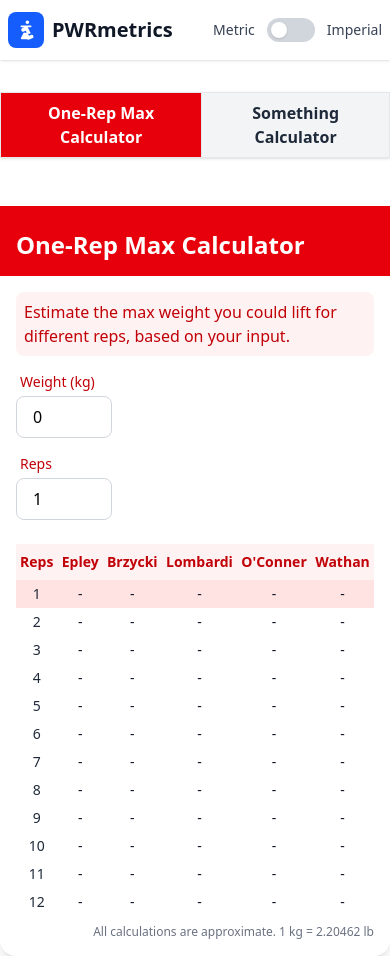
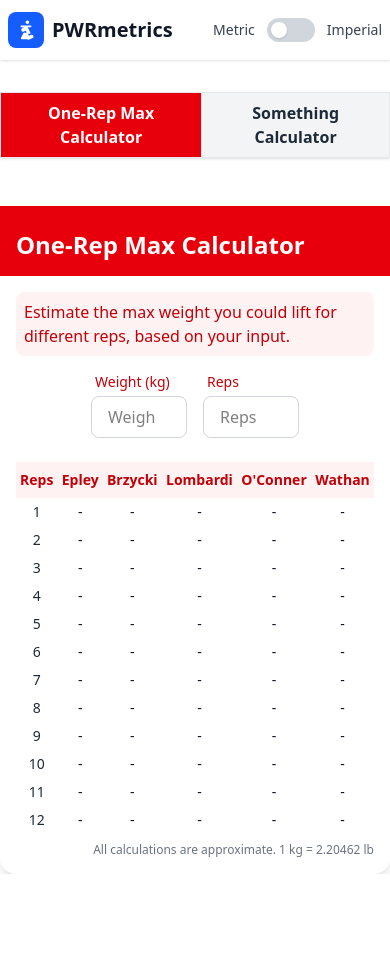
Before and after one commit to ZzyzxIsAlreadyTaken/pwrmetrics, a React (Vite) app: page / in a window 390 px wide. After the commit the page ends 874 px from the top, so only its background shows below. Built offline with nearby package versions, Linux system fonts and the light colour scheme.

Commit message:
Change input fields to one row on mobile - changed input to string to fix 0 bug

```diff
--- a/src/components/StrengthCalculator.tsx
+++ b/src/components/StrengthCalculator.tsx
@@ -9,44 +9,30 @@ const KG_TO_LB = 2.20462;
 export const STRENGTH_COLOR = "bg-red-600";
 
 function StrengthCalculator({ unit }: StrengthCalculatorProps) {
-  const [weight, setWeight] = React.useState(0); // always store as kg internally
-  const [reps, setReps] = React.useState(1);
-  const [inputValue, setInputValue] = React.useState(0); // what user sees in the input
+  // Use string state for inputs
+  const [weightInput, setWeightInput] = React.useState("");
+  const [repsInput, setRepsInput] = React.useState("");
   const [lastUnit, setLastUnit] = React.useState(unit);
 
-  // Update inputValue when unit or weight changes
+  // Convert input to numbers for calculations
+  const weight = parseFloat(weightInput);
+  const reps = parseInt(repsInput, 10);
+  const weightValid = !isNaN(weight) && weight > 0;
+  const repsValid = !isNaN(reps) && reps > 0;
+
+  // Update input values when unit changes
   useEffect(() => {
     if (unit === lastUnit) return;
-    // Convert input value to new unit
-    if (unit === "imperial") {
-      setInputValue(Number((weight * KG_TO_LB).toFixed(2)));
-    } else {
-      setInputValue(Number((weight / KG_TO_LB).toFixed(2)));
+    if (weightValid) {
+      if (unit === "imperial") {
+        setWeightInput((weight * KG_TO_LB).toFixed(2));
+      } else {
+        setWeightInput((weight / KG_TO_LB).toFixed(2));
+      }
     }
     setLastUnit(unit);
     // eslint-disable-next-line
   }, [unit]);
-
-  // Keep inputValue in sync with weight if unit doesn't change
-  useEffect(() => {
-    if (unit === "imperial") {
-      setInputValue(Number((weight * KG_TO_LB).toFixed(2)));
-    } else {
-      setInputValue(Number(weight.toFixed(2)));
-    }
-    // eslint-disable-next-line
-  }, [weight]);
-
-  // Handle input change
-  function handleWeightChange(e: React.ChangeEvent<HTMLInputElement>) {
-    const val = Number(e.target.value);
-    setInputValue(val);
-    if (unit === "imperial") {
-      setWeight(Number((val / KG_TO_LB).toFixed(4)));
-    } else {
-      setWeight(val);
-    }
-  }
 
   // Epley, Brzycki, Lombardi, O'Conner, Wathan formulas
   const formulas = [
@@ -80,21 +66,25 @@ function StrengthCalculator({ unit }: StrengthCalculatorProps) {
   // Probable reps list (1-12 or up to reps if reps > 12)
   const maxRows = 12;
   const probableReps = Array.from(
-    { length: Math.max(maxRows, reps) },
+    { length: Math.max(maxRows, repsValid ? reps : 1) },
     (_, i) => i + 1
   );
 
   // Calculate 1RM for each formula (in kg)
-  const oneRMs = formulas.map((f) => f.calc1RM(weight, reps));
+  const oneRMs =
+    weightValid && repsValid
+      ? formulas.map((f) => f.calc1RM(weight, reps))
+      : Array(formulas.length).fill(undefined);
 
   // Display results in selected unit
-  function display(val: number) {
+  function display(val: number | undefined) {
+    if (typeof val !== "number" || isNaN(val)) return "-";
     return unit === "imperial" ? (val * KG_TO_LB).toFixed(1) : val.toFixed(1);
   }
 
   // Only show up to 12 rows, but allow scrolling if more
   const visibleRows = probableReps; // show all rows up to reps
-  const showScroll = reps > maxRows;
+  const showScroll = repsValid && reps > maxRows;
 
   return (
     <div className="bg-white rounded-2xl shadow-lg w-full max-w-2xl mx-auto sm:min-w-[500px]">
@@ -112,7 +102,7 @@ function StrengthCalculator({ unit }: StrengthCalculatorProps) {
           Estimate the max weight you could lift for different reps, based on
           your input.
         </div>
-        <div className="flex flex-col sm:flex-row gap-4 justify-center mb-6">
+        <div className="flex flex-row gap-4 justify-center mb-6">
           <div className="flex flex-col items-start">
             <label
               className="text-red-700 font-medium text-sm mb-1 ml-1"
@@ -124,8 +114,8 @@ function StrengthCalculator({ unit }: StrengthCalculatorProps) {
               id="weight-input"
               type="number"
               min={1}
-              value={inputValue}
-              onChange={handleWeightChange}
+              value={weightInput}
+              onChange={(e) => setWeightInput(e.target.value)}
               placeholder={unit === "imperial" ? "Weight (lb)" : "Weight (kg)"}
               className="px-4 py-2 rounded-lg border border-gray-300 focus:border-red-600 focus:outline-none text-base w-24 sm:w-28"
             />
@@ -141,8 +131,8 @@ function StrengthCalculator({ unit }: StrengthCalculatorProps) {
               id="reps-input"
               type="number"
               min={1}
-              value={reps}
-              onChange={(e) => setReps(Number(e.target.value))}
+              value={repsInput}
+              onChange={(e) => setRepsInput(e.target.value)}
               placeholder="Reps"
               className="px-4 py-2 rounded-lg border border-gray-300 focus:border-red-600 focus:outline-none text-base w-24 sm:w-28"
             />
@@ -170,7 +160,9 @@ function StrengthCalculator({ unit }: StrengthCalculatorProps) {
                 {visibleRows.map((r) => (
                   <tr
                     key={r}
-                    className={r === reps ? "bg-red-100" : "hover:bg-red-50"}
+                    className={
+                      repsValid && r === reps ? "bg-red-100" : "hover:bg-red-50"
+                    }
                   >
                     <td className="py-1 px-1 font-medium text-gray-800 text-center">
                       {r}
@@ -180,7 +172,7 @@ function StrengthCalculator({ unit }: StrengthCalculatorProps) {
                         key={f.name}
                         className="py-1 px-1 text-center text-gray-900"
                       >
-                        {weight && reps
+                        {weightValid && repsValid
                           ? display(f.from1RM(oneRMs[i], r))
                           : "-"}
                       </td>
```
